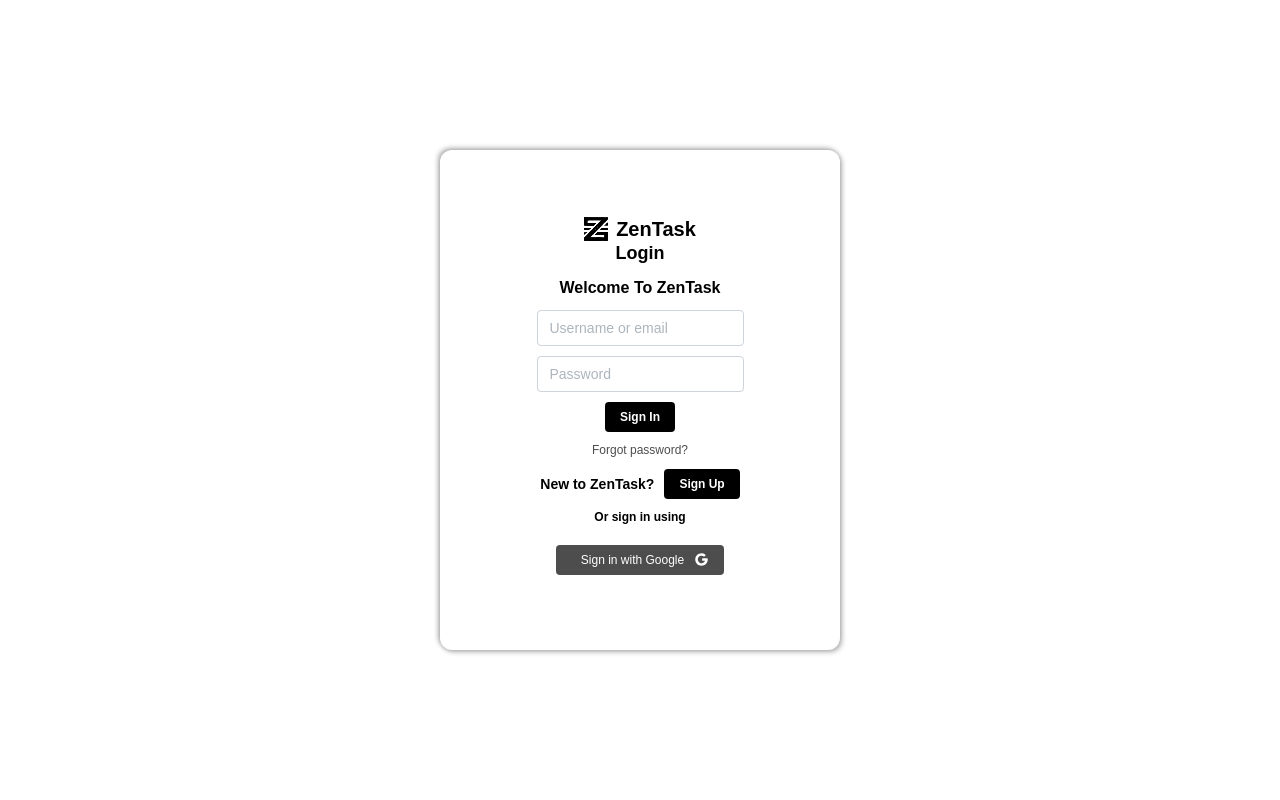
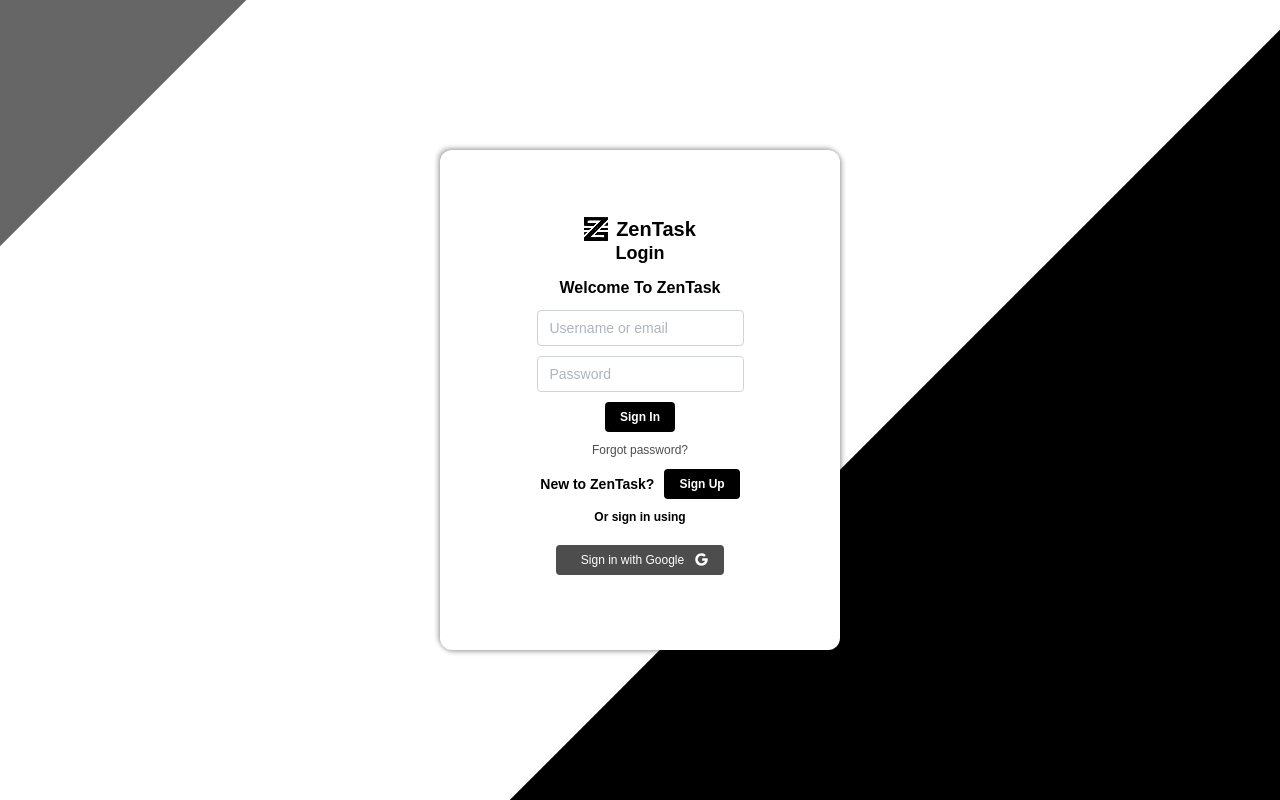
Before and after one commit to abijithtrixtr1997/ZenTask, a React (Vite) app: page / in a window 1280 px wide. Built offline with nearby package versions, Linux system fonts and the light colour scheme; no server answers.

Commit message:
Login Page Update

```diff
--- a/src/App.css
+++ b/src/App.css
@@ -763,6 +763,7 @@
   align-items: center;
   justify-content: center;
   background-color: #ffffff;
+  z-index: 10;
 }
 
 .logo-heading svg {
@@ -815,12 +816,42 @@
     linear-gradient(65deg, #a2c2d6, #e2dada); /* Dark-to-light contrast
 } */
 
+.login-page-logo {
+  position: absolute;
+  top: 50%;
+  left: 50%;
+  transform: translate(25%, -50%);
+  transform: rotate(45deg);
+  width: 200%;
+  height: 200%;
+  display: flex;
+  align-items: center;
+  justify-content: center;
+  background-color: black;
+  z-index: 1;
+}
+
+.login-page-logo::before {
+  content: "";
+  position: absolute;
+  top: 50%;
+  left: 50%;
+  transform: translate(-240%, -10%) rotate(90deg);
+  width: 50%;
+  height: 50%;
+  background-color: #666666;
+  z-index: 1; /* send it behind the main logo */
+}
+
+.login-page-logo svg {
+  width: 500%;
+  height: 500%;
+}
+
 .sign-in {
   opacity: 1;
   transform: translateX(0);
-  transition:
-    opacity 0.3s ease-in-out,
-    transform 0.3s ease-in-out;
+  transition: transform 0.3s ease-in-out;
 }
 
 .sign-up {
@@ -835,9 +866,7 @@
 .sign-in.hidden {
   opacity: 0;
   transform: translateX(-100%);
-  transition:
-    opacity 0.3s ease-in-out,
-    transform 0.3s ease-in-out;
+  transition: transform 0.3s ease-in-out;
 }
 
 .sign-up.hidden {
--- a/src/Pages/LogInSignUp.tsx
+++ b/src/Pages/LogInSignUp.tsx
@@ -11,8 +11,12 @@
         display: "flex",
         justifyContent: "center",
         alignItems: "center",
+        position: "relative",
+        background: "transparent",
       }}
     >
+      <div className="login-page-logo"></div>
+
       <div className="inner-login-container">
         <SignIn />
         <SignUp />
```
